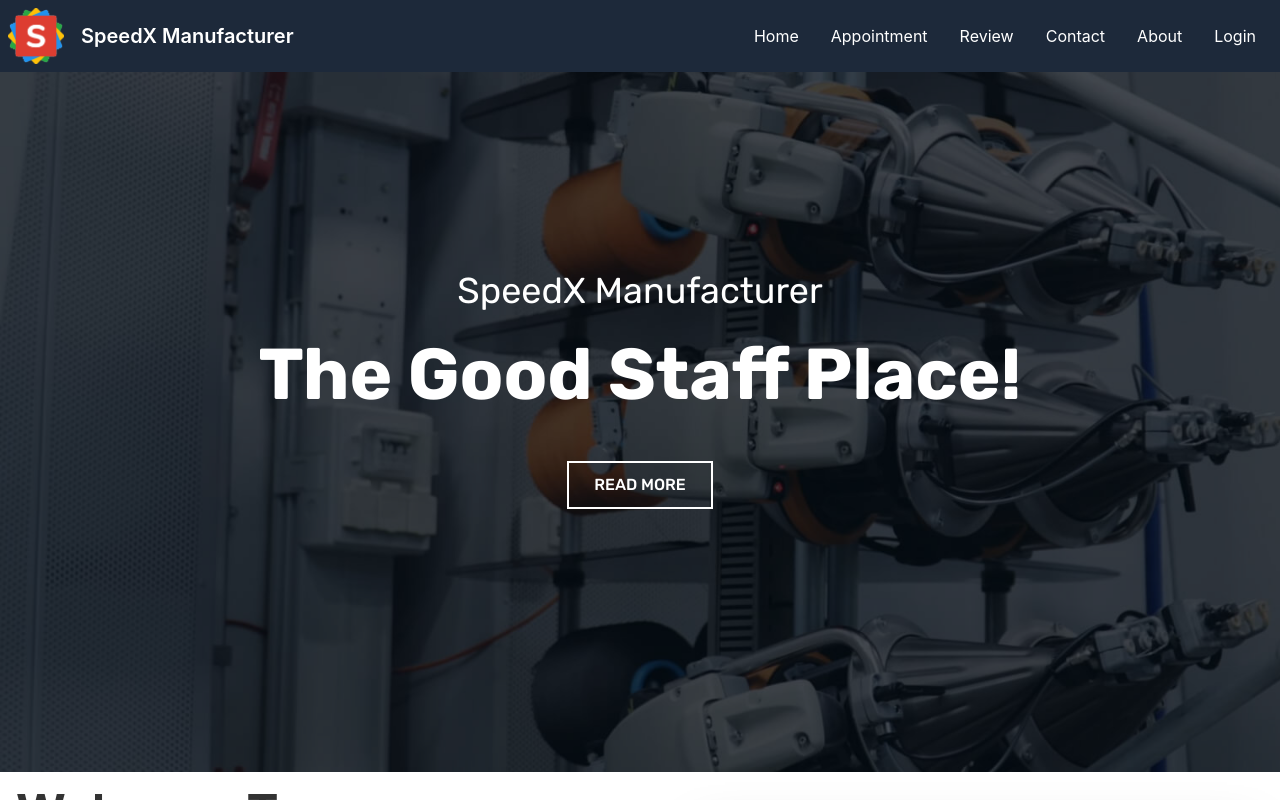
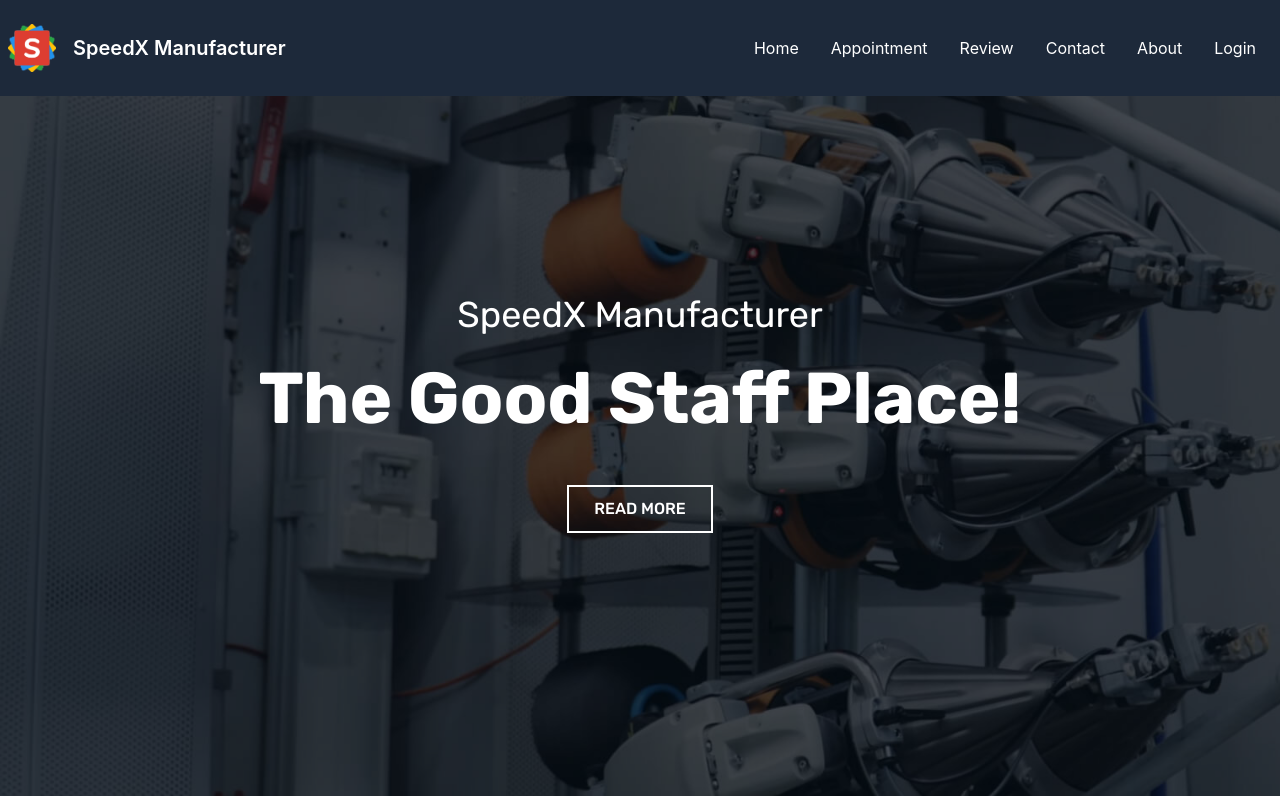
Before and after one commit to uttamsaha/speedx-manufacturer, a React (Create React App) app: page / in a window 1280 px wide. Shown: the top 800 px of the page. Built offline with nearby package versions, Linux system fonts and the light colour scheme; no server answers.

Commit message:
responsive added

```diff
--- a/public/index.html
+++ b/public/index.html
@@ -24,7 +24,7 @@
       work correctly both with client-side routing and a non-root public URL.
       Learn how to configure a non-root public URL by running `npm run build`.
     -->
-    <title>React App</title>
+    <title>SpeedX Manufacturer</title>
   </head>
   <body>
     <noscript>You need to enable JavaScript to run this app.</noscript>
--- a/src/Pages/Home/About/About.js
+++ b/src/Pages/Home/About/About.js
@@ -4,7 +4,7 @@ import './About.css';
 
 const About = () => {
   return (
-    <div class="hero min-h-screen bg-base-100 mt-[-290px]">
+    <div class="hero min-h-screen bg-base-100 lg:mt-[-290px]">
   <div class="hero-content flex-col lg:flex-row-reverse">
     <img src={img} className=" lg:max-w-xl sm:max-w-sm-sm xs:max-w-xs rounded-lg shadow-2xl lg:h-80" alt=''/>
     <div>
--- /dev/null
+++ b/src/Pages/Shared/Header/Header.css
@@ -0,0 +1,5 @@
+@media (max-width:688px) {
+    .header-img{
+        display: none;
+    }
+}
--- a/src/Pages/Shared/Header/Header.js
+++ b/src/Pages/Shared/Header/Header.js
@@ -4,6 +4,7 @@ import { useAuthState } from "react-firebase-hooks/auth";
 import { Link } from "react-router-dom";
 import auth from "../../../firebase.init";
 import logo from '../../../Images/logo.png';
+import './Header.css';
 
 const Navbar = () => {
   const [user] = useAuthState(auth);
@@ -33,8 +34,8 @@ const Navbar = () => {
     </>
   );
   return (
-    <div className="navbar bg-[#1D293A]">
-      <div className="navbar-start">
+    <div className="navbar bg-[#1D293A] h-24">
+      <div className="navbar-start text-white">
         <div className="dropdown">
           <label tabIndex="0" className="btn btn-ghost lg:hidden">
             <svg
@@ -53,17 +54,16 @@ const Navbar = () => {
             </svg>
           </label>
 
-          {/* menus for mobile version  */}
           <ul
             tabIndex="0"
-            className="menu menu-compact dropdown-content mt-3 p-2 shadow bg-base-100 rounded-box w-52"
+            className="menu menu-compact dropdown-content mt-3 p-2 shadow  rounded-box w-52 bg-[#1D293A]"
           >
             {menuItems}
           </ul>
         </div>
-       <div className="flex items-center">
-         <img className="w-14" src={logo} alt="" />
-          <Link to="/" className="btn btn-ghost normal-case text-xl text-white">SpeedX Manufacturer</Link>
+       <div className="flex justify-start items-center ">
+         <img className="w-12 header-img" src={logo} alt="" />
+          <Link to="/" className="btn btn-ghost normal-case text-xl text-white xs:mx-[-150px] xs:mr[-150px]">SpeedX Manufacturer</Link>
        </div>
       </div>
       <div className="navbar-end hidden lg:flex">
```
Also changed, not shown: 1 other file (tests, documents, lock files or other folders).
